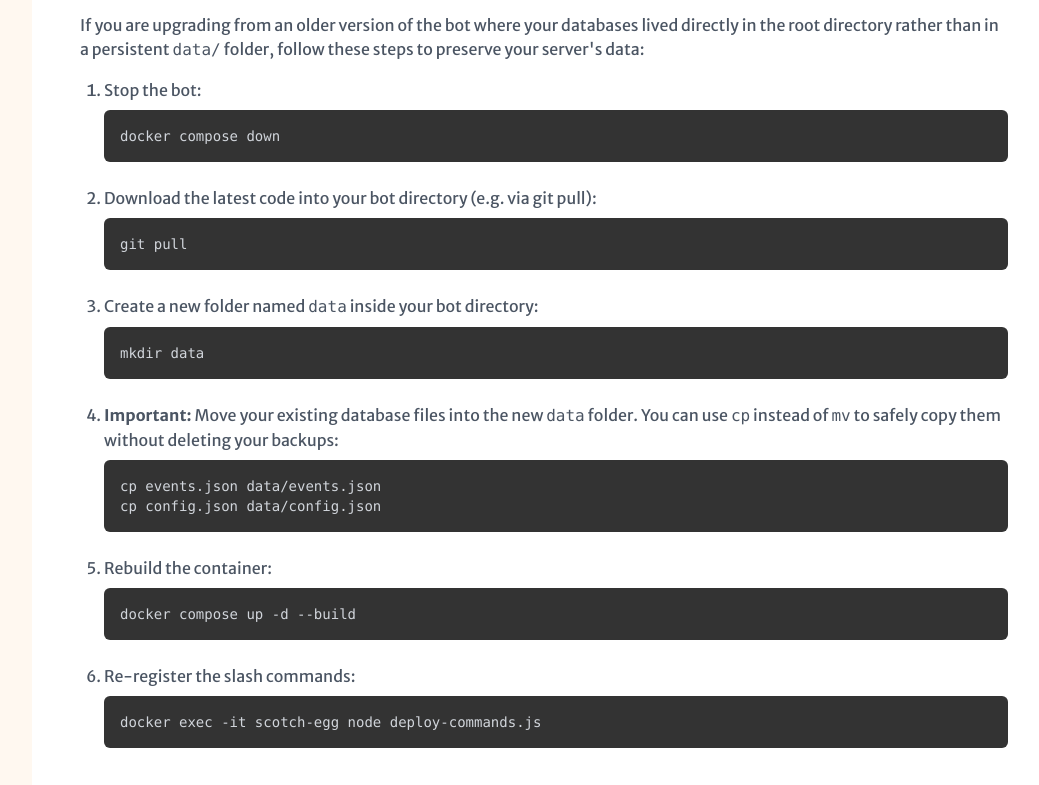
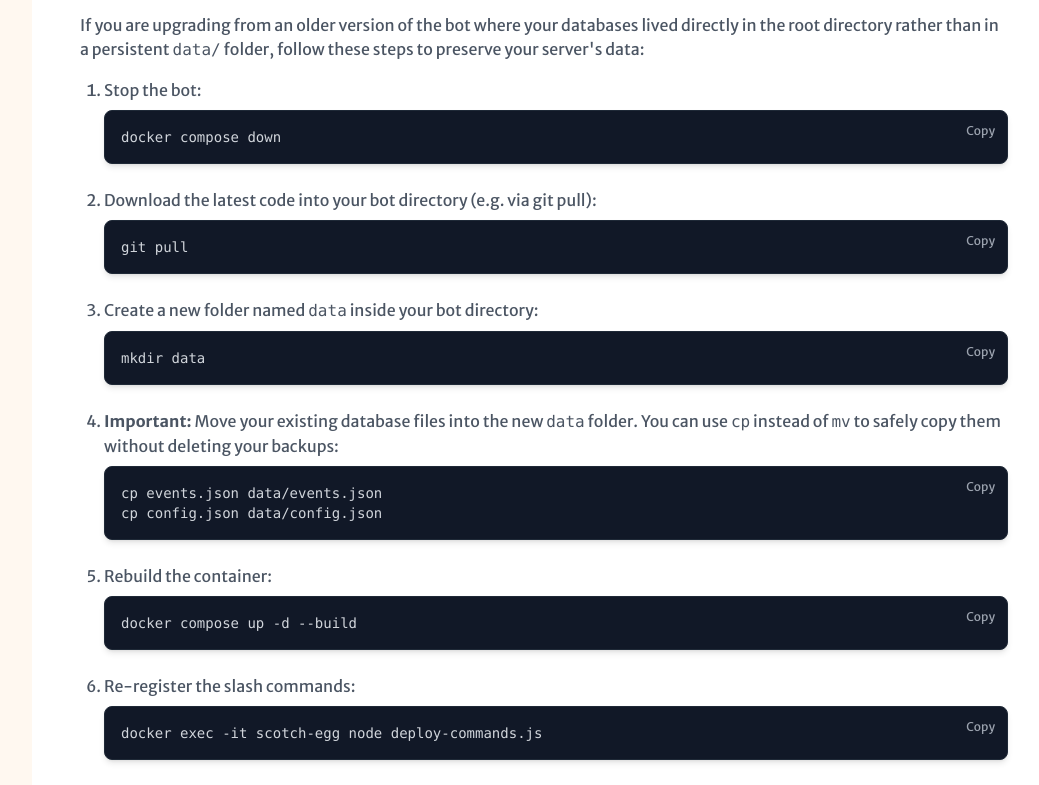
Before and after one commit to verdantly/scotch-egg-bot, a website: page docs/documentation.html in a window 1280 px wide. Shown: the part 3195-3980 px from the top of the page, without its empty margins (224-1263 px from the left). Drawn offline with nearby package versions, Linux system fonts and the light colour scheme.

Commit message:
docs: match terminal formatting in legacy migration steps

```diff
--- a/docs/documentation.html
+++ b/docs/documentation.html
@@ -476,32 +476,32 @@ ANNOUNCEMENT_CHANNEL_ID=your_optional_fallback_channel_id_here</pre>
                         <ol class="list-decimal pl-6 space-y-6 text-gray-600 dark:text-gray-400">
                             <li>
                                 Stop the bot:
-                                <div class="bg-charcoal dark:bg-gray-900 rounded-md p-4 relative group mt-2">
-                                    <button class="absolute top-2 right-2 bg-gray-700 hover:bg-gray-600 text-white text-xs px-2 py-1 rounded opacity-0 group-hover:opacity-100 transition-opacity copy-btn"
+                                <div class="relative bg-gray-900 rounded-lg p-4 shadow-md border border-gray-800 mt-2">
+                                    <button class="copy-btn absolute top-3 right-3 text-xs text-gray-400 hover:text-white transition-colors"
                                         data-target="migrate-code-1">Copy</button>
                                     <pre id="migrate-code-1" class="text-gray-300 font-mono text-sm overflow-x-auto">docker compose down</pre>
                                 </div>
                             </li>
                             <li>
                                 Download the latest code into your bot directory (e.g. via git pull):
-                                <div class="bg-charcoal dark:bg-gray-900 rounded-md p-4 relative group mt-2">
-                                    <button class="absolute top-2 right-2 bg-gray-700 hover:bg-gray-600 text-white text-xs px-2 py-1 rounded opacity-0 group-hover:opacity-100 transition-opacity copy-btn"
+                                <div class="relative bg-gray-900 rounded-lg p-4 shadow-md border border-gray-800 mt-2">
+                                    <button class="copy-btn absolute top-3 right-3 text-xs text-gray-400 hover:text-white transition-colors"
                                         data-target="migrate-code-2">Copy</button>
                                     <pre id="migrate-code-2" class="text-gray-300 font-mono text-sm overflow-x-auto">git pull</pre>
                                 </div>
                             </li>
                             <li>
                                 Create a new folder named <code>data</code> inside your bot directory:
-                                <div class="bg-charcoal dark:bg-gray-900 rounded-md p-4 relative group mt-2">
-                                    <button class="absolute top-2 right-2 bg-gray-700 hover:bg-gray-600 text-white text-xs px-2 py-1 rounded opacity-0 group-hover:opacity-100 transition-opacity copy-btn"
+                                <div class="relative bg-gray-900 rounded-lg p-4 shadow-md border border-gray-800 mt-2">
+                                    <button class="copy-btn absolute top-3 right-3 text-xs text-gray-400 hover:text-white transition-colors"
                                         data-target="migrate-code-3">Copy</button>
                                     <pre id="migrate-code-3" class="text-gray-300 font-mono text-sm overflow-x-auto">mkdir data</pre>
                                 </div>
                             </li>
                             <li>
                                 <strong>Important:</strong> Move your existing database files into the new <code>data</code> folder. You can use <code>cp</code> instead of <code>mv</code> to safely copy them without deleting your backups:
-                                <div class="bg-charcoal dark:bg-gray-900 rounded-md p-4 relative group mt-2">
-                                    <button class="absolute top-2 right-2 bg-gray-700 hover:bg-gray-600 text-white text-xs px-2 py-1 rounded opacity-0 group-hover:opacity-100 transition-opacity copy-btn"
+                                <div class="relative bg-gray-900 rounded-lg p-4 shadow-md border border-gray-800 mt-2">
+                                    <button class="copy-btn absolute top-3 right-3 text-xs text-gray-400 hover:text-white transition-colors"
                                         data-target="migrate-code-4">Copy</button>
                                     <pre id="migrate-code-4" class="text-gray-300 font-mono text-sm overflow-x-auto whitespace-pre">cp events.json data/events.json
 cp config.json data/config.json</pre>
@@ -509,16 +509,16 @@ cp config.json data/config.json</pre>
                             </li>
                             <li>
                                 Rebuild the container:
-                                <div class="bg-charcoal dark:bg-gray-900 rounded-md p-4 relative group mt-2">
-                                    <button class="absolute top-2 right-2 bg-gray-700 hover:bg-gray-600 text-white text-xs px-2 py-1 rounded opacity-0 group-hover:opacity-100 transition-opacity copy-btn"
+                                <div class="relative bg-gray-900 rounded-lg p-4 shadow-md border border-gray-800 mt-2">
+                                    <button class="copy-btn absolute top-3 right-3 text-xs text-gray-400 hover:text-white transition-colors"
                                         data-target="migrate-code-5">Copy</button>
                                     <pre id="migrate-code-5" class="text-gray-300 font-mono text-sm overflow-x-auto">docker compose up -d --build</pre>
                                 </div>
                             </li>
                             <li>
                                 Re-register the slash commands:
-                                <div class="bg-charcoal dark:bg-gray-900 rounded-md p-4 relative group mt-2">
-                                    <button class="absolute top-2 right-2 bg-gray-700 hover:bg-gray-600 text-white text-xs px-2 py-1 rounded opacity-0 group-hover:opacity-100 transition-opacity copy-btn"
+                                <div class="relative bg-gray-900 rounded-lg p-4 shadow-md border border-gray-800 mt-2">
+                                    <button class="copy-btn absolute top-3 right-3 text-xs text-gray-400 hover:text-white transition-colors"
                                         data-target="migrate-code-6">Copy</button>
                                     <pre id="migrate-code-6" class="text-gray-300 font-mono text-sm overflow-x-auto">docker exec -it scotch-egg node deploy-commands.js</pre>
                                 </div>
```
